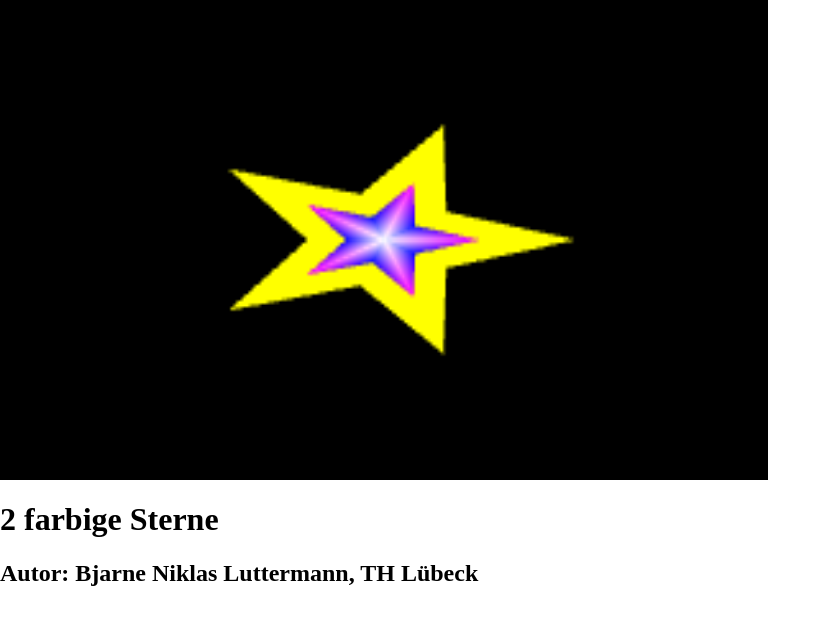
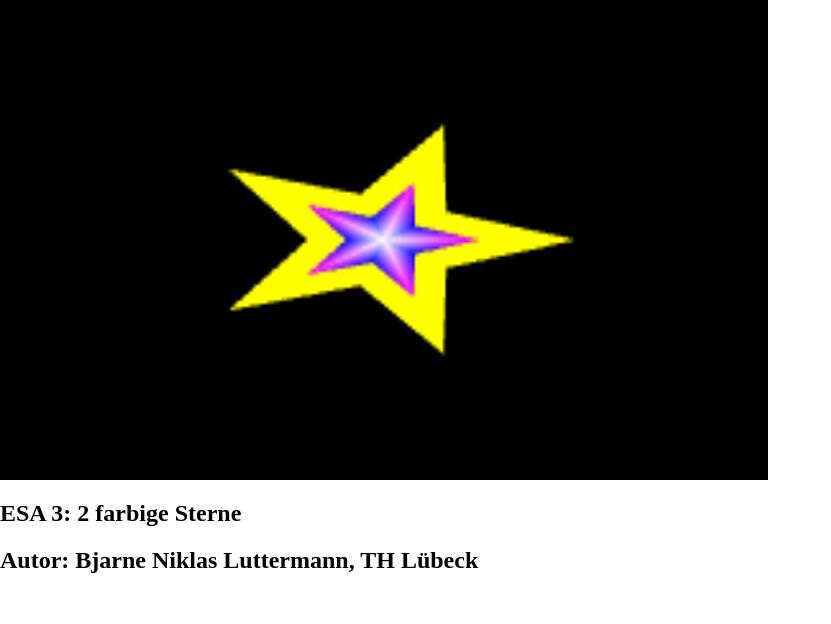
Before and after one commit to Bjarnik98/Bjarnik98.github.io, a plain HTML site: page index.html in a window 1280 px wide. Shown: the whole page, without its empty margins (0-831 px from the left). Drawn offline with Linux system fonts and the light colour scheme.

Commit message:
Update index.html

```diff
--- a/index.html
+++ b/index.html
@@ -12,7 +12,7 @@
 <body>
     <canvas id="glCanvas"></canvas>
     <script src="script.js"></script>
-    <h1>2 farbige Sterne</h1>
+    <h2>ESA 3: 2 farbige Sterne</h2>
 </body>
 <footer>
   <h2>Autor: Bjarne Niklas Luttermann, TH Lübeck</h2>
```
